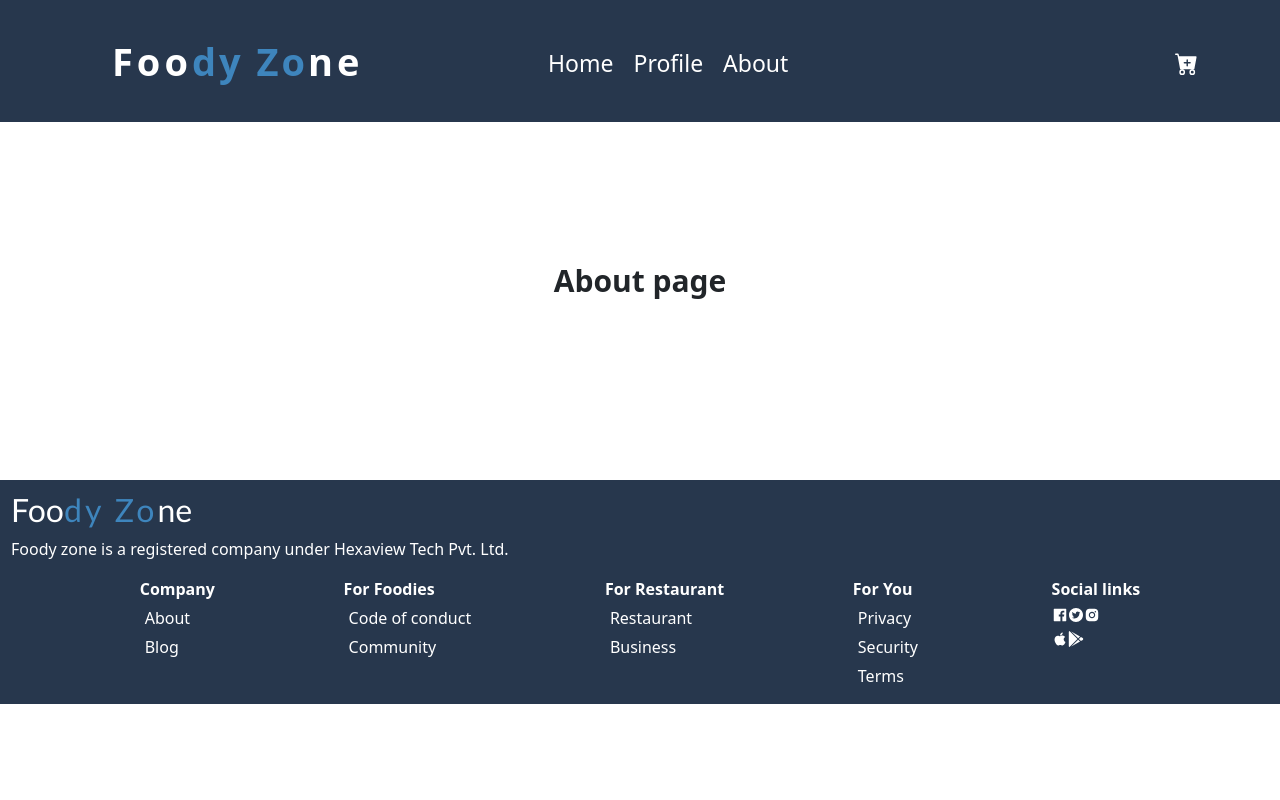
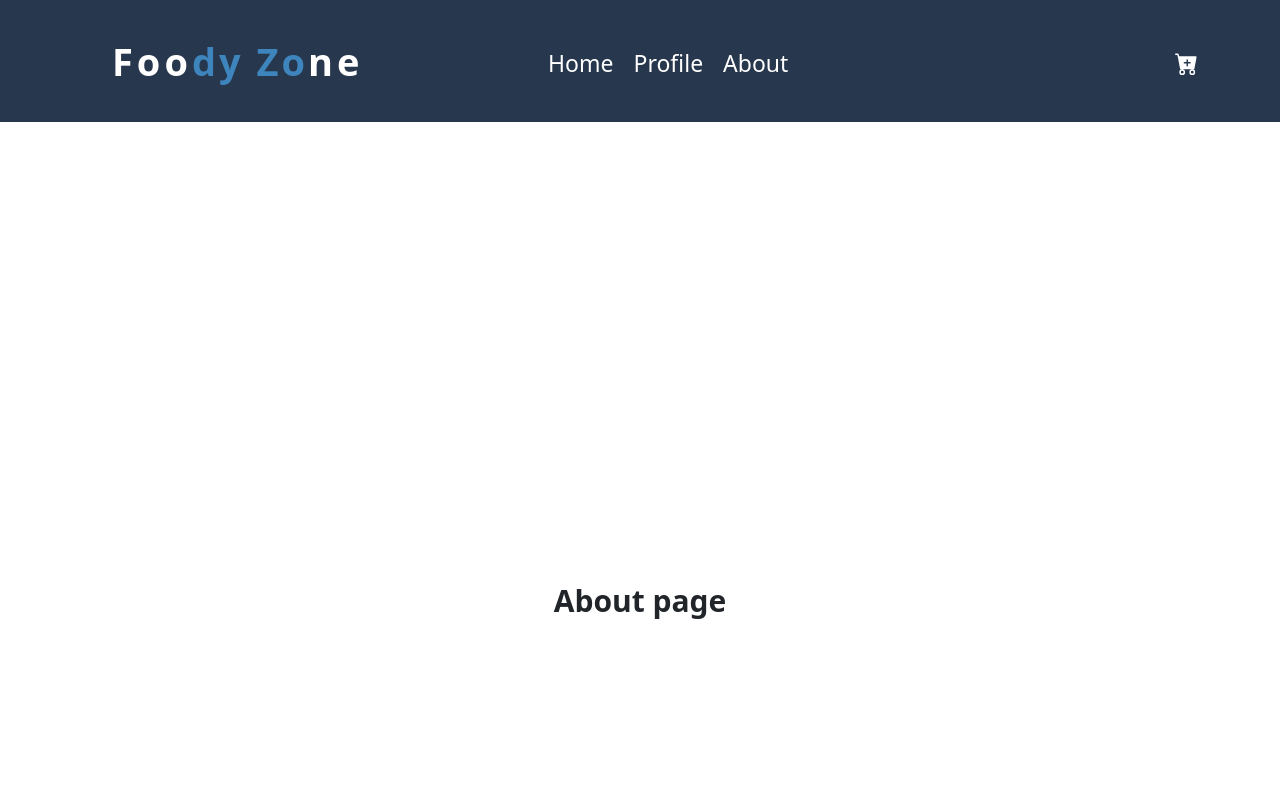
Before and after one commit to willson1661/food-app-buttons, a React (Create React App) app: page /about in a window 1280 px wide. Shown: the top 800 px of the page. Built offline with nearby package versions, Linux system fonts and the light colour scheme.

Commit message:
Update styles.css

```diff
--- a/src/styles.css
+++ b/src/styles.css
@@ -3,10 +3,11 @@
 }
 .footer {
   position: relative;
-  margin: 0px;
+  margin: 0 auto;
   background-color: #27374d;
   padding: 1px;
   color: #fff;
+
 }
 
 .footer-content {
@@ -86,7 +87,7 @@
   z-index: 100;
 }
 .h2_1{
-  height: 25rem;
+  height: 65rem;
   display: flex;
   align-items: center;
   place-content: center;
```
